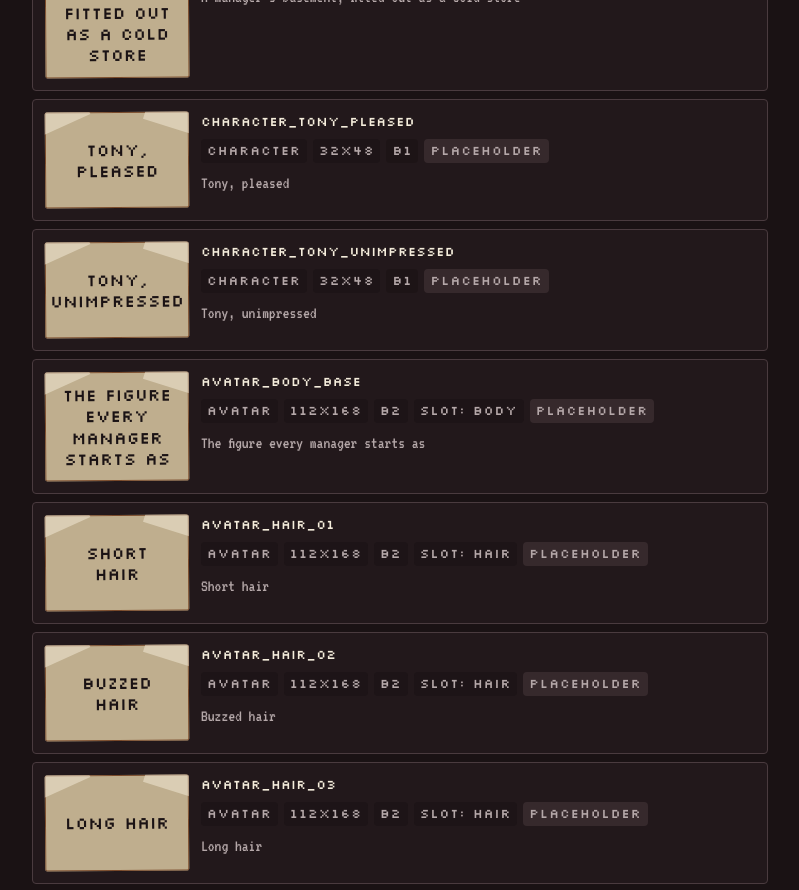
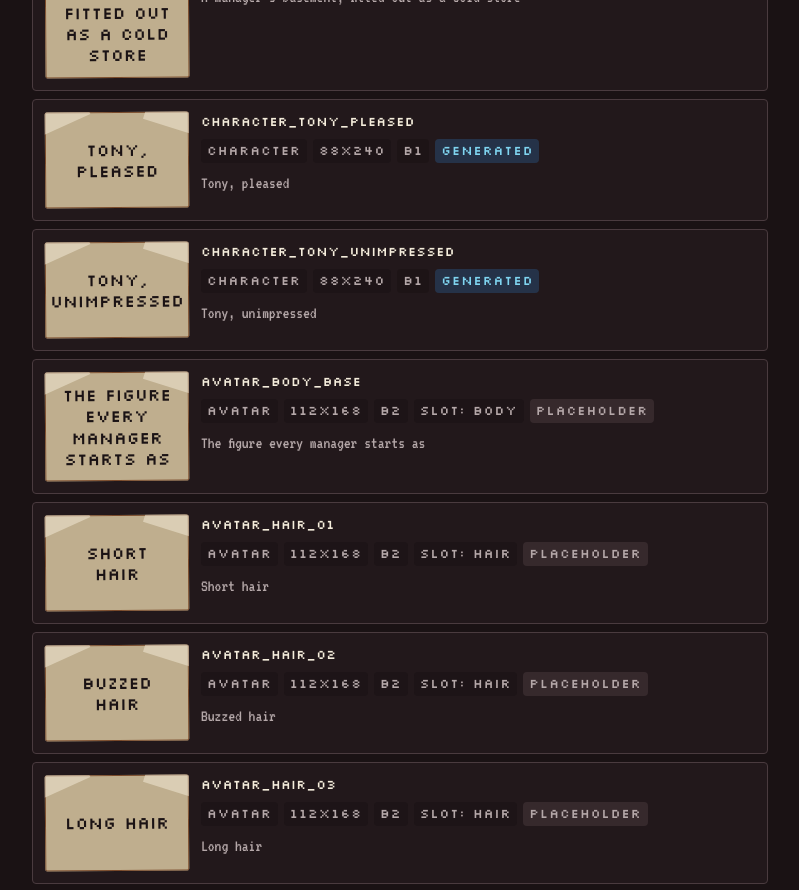
Before and after one commit to juncaj93/Tonys-Football, a Next.js app: page /dev/assets in a window 1280 px wide. Shown: the part 4600-5490 px from the top of the page, without its empty margins (240-1039 px from the left). Built offline with nearby package versions, Linux system fonts and the light colour scheme; a web font is replaced by a local one.

Commit message:
art: deliver Tony expression sprites

```diff
--- a/art/GENERATION_HANDOFF.md
+++ b/art/GENERATION_HANDOFF.md
@@ -35,8 +35,8 @@ What the page looks like today: every fixture is drawn in CSS — the counter, T
 |---|---|---|---|---|---|---|---|
 | 1 | `zone_front_counter` | **Required now** | The CSS counter band + back bar | Opaque environment tile | 320 × 200 | No | Top third, directly under the window header |
 | 2 | `character_tony_neutral` | **Required now** | The CSS silhouette figure | Sprite | 32 × 48 | **Yes** | Standing behind the counter, left side |
-| 3 | `character_tony_pleased` | **Required now** | — same figure, warm rim | Sprite | 32 × 48 | **Yes** | Same anchor |
-| 4 | `character_tony_unimpressed` | **Required now** | — same figure, cool rim | Sprite | 32 × 48 | **Yes** | Same anchor |
+| 3 | `character_tony_pleased` | **Delivered 2026-08-23** | — same figure, warm rim | Sprite | 88 × 240 | **Yes** | Same anchor |
+| 4 | `character_tony_unimpressed` | **Delivered 2026-08-23** | — same figure, cool rim | Sprite | 88 × 240 | **Yes** | Same anchor |
 | 5 | `zone_tonight_board` | Useful now | The CSS corkboard | Opaque tile | 320 × 200 | No | Second screen, full width |
 | 6 | `zone_newspaper_rack` | Useful now | `RackArt` | Opaque tile | 320 × 200 | No | Paired card, left |
 | 7 | `zone_display_case` | Useful now | `CaseArt` | Opaque tile | 320 × 200 | No | Paired card, right |
--- a/art/assets.inventory.json
+++ b/art/assets.inventory.json
@@ -409,17 +409,23 @@
     "_tony_B1": {
       "character_tony_pleased": {
         "family": "character",
-        "canvas": "32x48",
+        "canvas": "88x240",
         "batch": "B1",
-        "art_status": "placeholder",
-        "alt": "Tony, pleased"
+        "art_status": "generated",
+        "alt": "Tony, pleased",
+        "path": "/assets/character/character_tony_pleased.png",
+        "source": "OpenAI image generation, Tony expression refresh 2026-08-23",
+        "rights_status": "original"
       },
       "character_tony_unimpressed": {
         "family": "character",
-        "canvas": "32x48",
+        "canvas": "88x240",
         "batch": "B1",
-        "art_status": "placeholder",
-        "alt": "Tony, unimpressed"
+        "art_status": "generated",
+        "alt": "Tony, unimpressed",
+        "path": "/assets/character/character_tony_unimpressed.png",
+        "source": "OpenAI image generation, Tony expression refresh 2026-08-23",
+        "rights_status": "original"
       }
     },
     "_avatarLayers_B2": {
```
Also changed, not shown: art/prompts/character_tony.md (+1 -1 lines), components/tony.tsx (+3 -6 lines), public/assets/character/character_tony_pleased.png (added), public/assets/character/character_tony_unimpressed.png (added), 1 other file (tests, documents, lock files or other folders).
